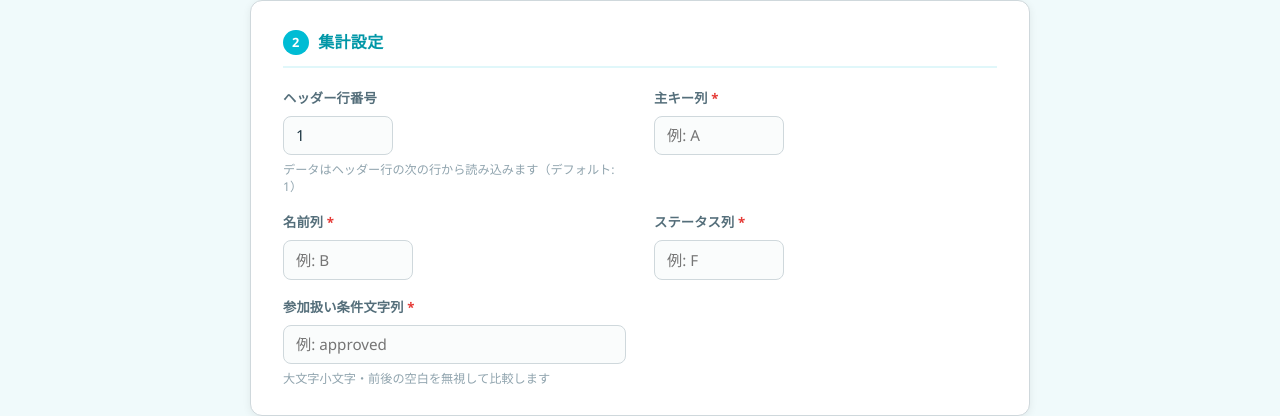
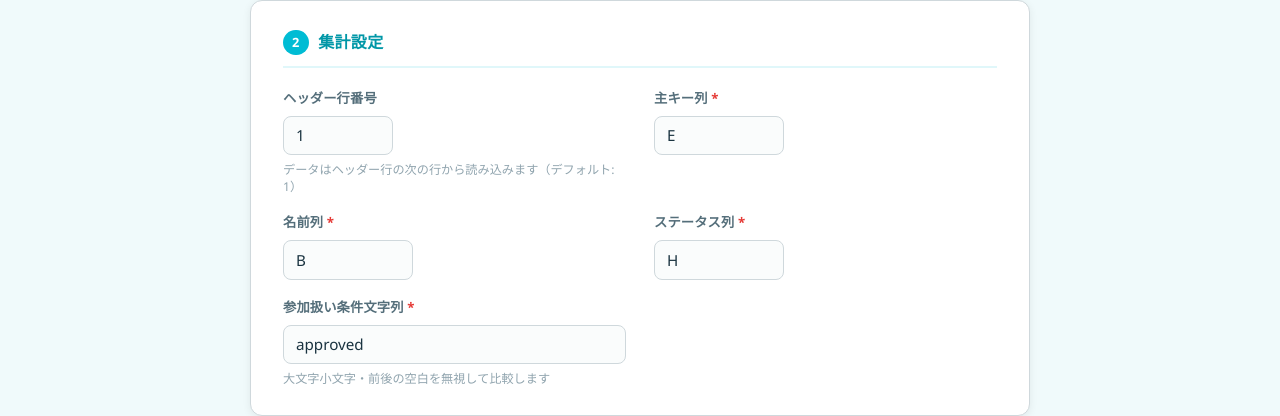
Before and after one commit to MaciMati3-51/Participant-tally-tool, a plain HTML site: page index.html in a window 1280 px wide. Shown: the part 575-991 px from the top of the page. Drawn offline with nearby package versions, Linux system fonts and the light colour scheme.

Commit message:
Set default values for column/condition inputs
- 主キー列: E
- 名前列: B
- ステータス列: H
- 条件文字列: approved

Co-Authored-By: Claude Sonnet 4.6 <noreply@anthropic.com>

```diff
--- a/index.html
+++ b/index.html
@@ -45,25 +45,25 @@
         <div class="setting-item">
           <label for="primary-key-col">主キー列 <span class="req">*</span></label>
           <input type="text" id="primary-key-col" placeholder="例: A" maxlength="4"
-                 autocomplete="off" spellcheck="false" class="input-col">
+                 autocomplete="off" spellcheck="false" class="input-col" value="E">
         </div>
 
         <div class="setting-item">
           <label for="name-col">名前列 <span class="req">*</span></label>
           <input type="text" id="name-col" placeholder="例: B" maxlength="4"
-                 autocomplete="off" spellcheck="false" class="input-col">
+                 autocomplete="off" spellcheck="false" class="input-col" value="B">
         </div>
 
         <div class="setting-item">
           <label for="status-col">ステータス列 <span class="req">*</span></label>
           <input type="text" id="status-col" placeholder="例: F" maxlength="4"
-                 autocomplete="off" spellcheck="false" class="input-col">
+                 autocomplete="off" spellcheck="false" class="input-col" value="H">
         </div>
 
         <div class="setting-item">
           <label for="condition-str">参加扱い条件文字列 <span class="req">*</span></label>
           <input type="text" id="condition-str" placeholder="例: approved"
-                 autocomplete="off" spellcheck="false">
+                 autocomplete="off" spellcheck="false" value="approved">
           <span class="hint">大文字小文字・前後の空白を無視して比較します</span>
         </div>
 
```
